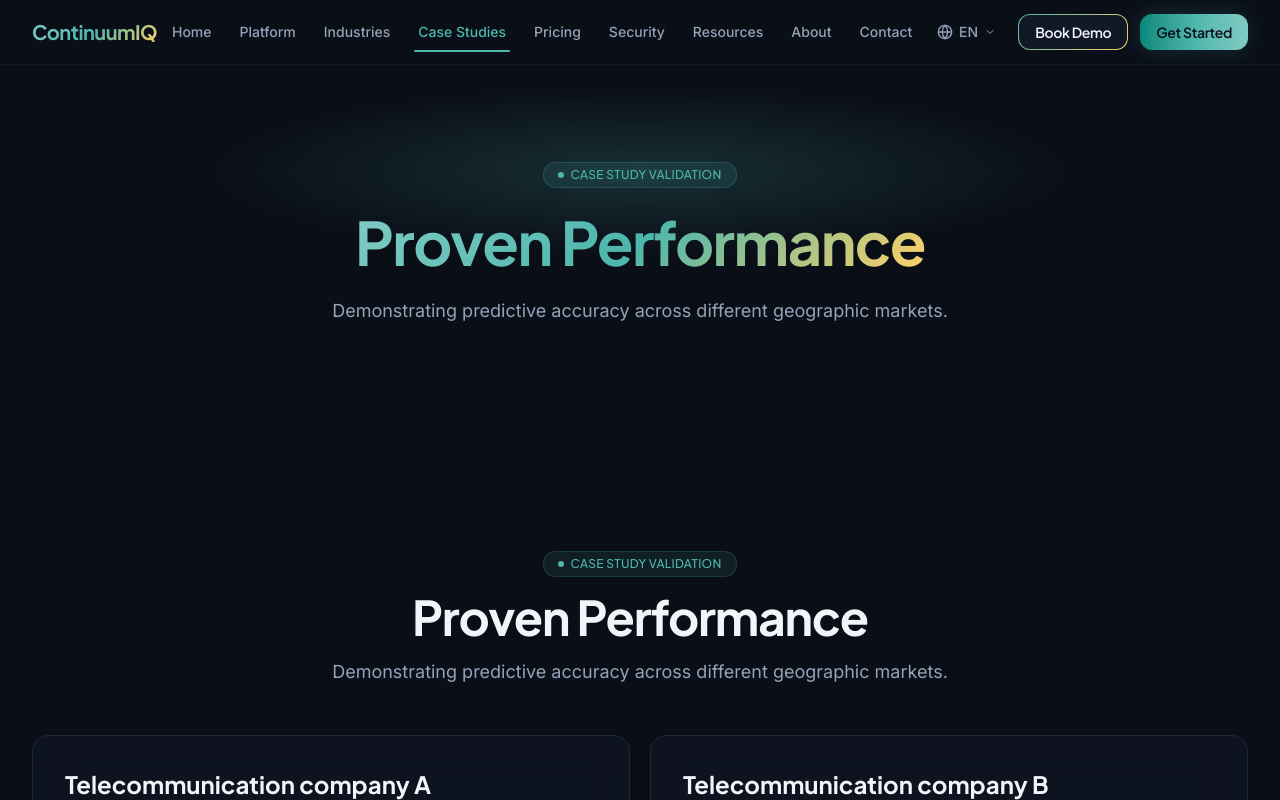
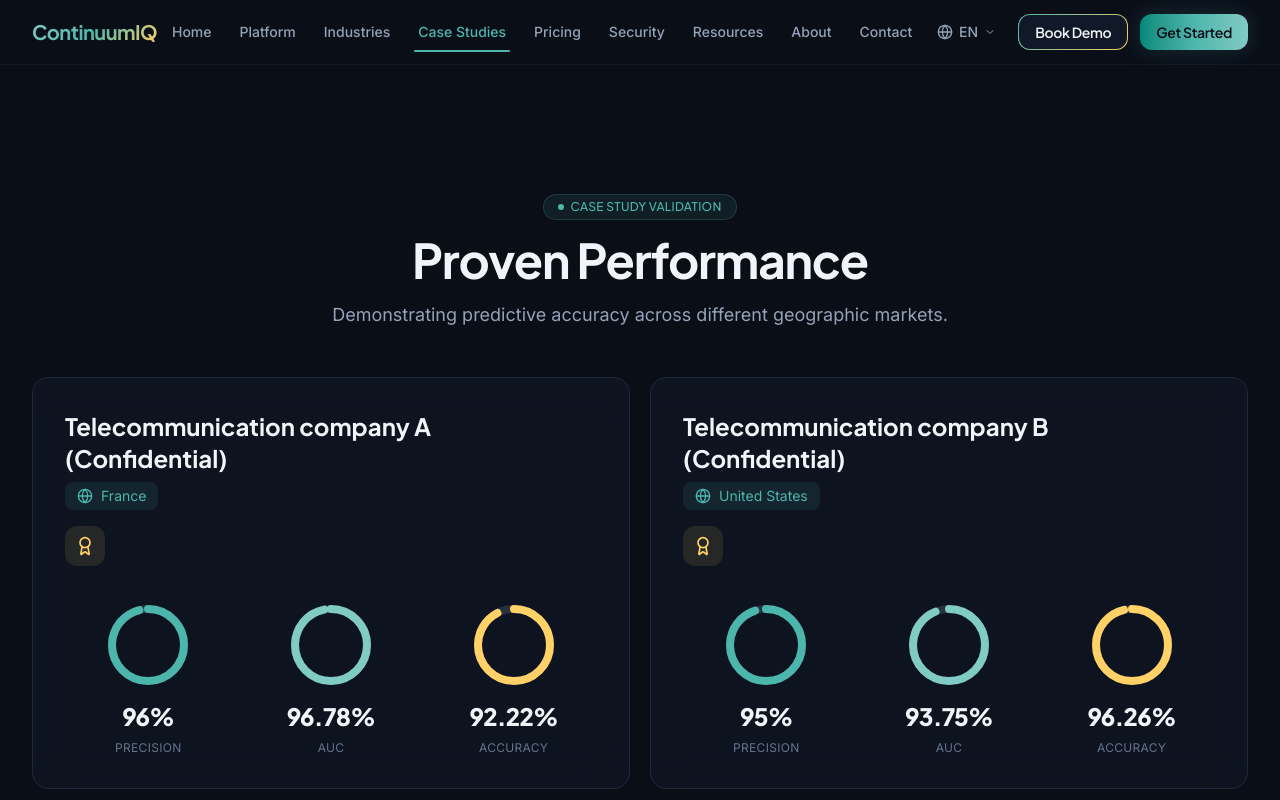
Before and after one commit to mohamedsemah/ContinuumIQ, a Next.js app: page /en/case-studies in a window 1280 px wide. Shown: the top 800 px of the page. Built offline with nearby package versions, Linux system fonts and the light colour scheme.

Commit message:
fix: remove duplicated title hero blocks on platform, industries, and case studies pages

```diff
--- a/app/[locale]/case-studies/page.tsx
+++ b/app/[locale]/case-studies/page.tsx
@@ -1,7 +1,6 @@
 import { setRequestLocale } from "next-intl/server";
 import { CaseStudySection } from "@/components/sections/CaseStudySection";
 import { CTASection } from "@/components/sections/CTASection";
-import { CaseStudiesHero } from "@/components/sections/CaseStudiesHero";
 
 export default async function CaseStudiesPage({
   params,
@@ -13,7 +12,6 @@ export default async function CaseStudiesPage({
 
   return (
     <>
-      <CaseStudiesHero />
       <CaseStudySection />
       <CTASection />
     </>
--- a/app/[locale]/industries/page.tsx
+++ b/app/[locale]/industries/page.tsx
@@ -3,7 +3,6 @@ import { IndustryChurnChart } from "@/components/sections/IndustryChurnChart";
 import { CrisisSection } from "@/components/sections/CrisisSection";
 import { ValueSection } from "@/components/sections/ValueSection";
 import { CTASection } from "@/components/sections/CTASection";
-import { IndustriesHero } from "@/components/sections/IndustriesHero";
 
 export default async function IndustriesPage({
   params,
@@ -15,7 +14,6 @@ export default async function IndustriesPage({
 
   return (
     <>
-      <IndustriesHero />
       <IndustryChurnChart />
       <CrisisSection />
       <ValueSection />
--- a/app/[locale]/platform/page.tsx
+++ b/app/[locale]/platform/page.tsx
@@ -2,7 +2,6 @@ import { setRequestLocale } from "next-intl/server";
 import { PlatformSection } from "@/components/sections/PlatformSection";
 import { GapSection } from "@/components/sections/GapSection";
 import { CTASection } from "@/components/sections/CTASection";
-import { PlatformHero } from "@/components/sections/PlatformHero";
 
 export default async function PlatformPage({
   params,
@@ -14,7 +13,6 @@ export default async function PlatformPage({
 
   return (
     <>
-      <PlatformHero />
       <PlatformSection />
       <GapSection />
       <CTASection />
```
